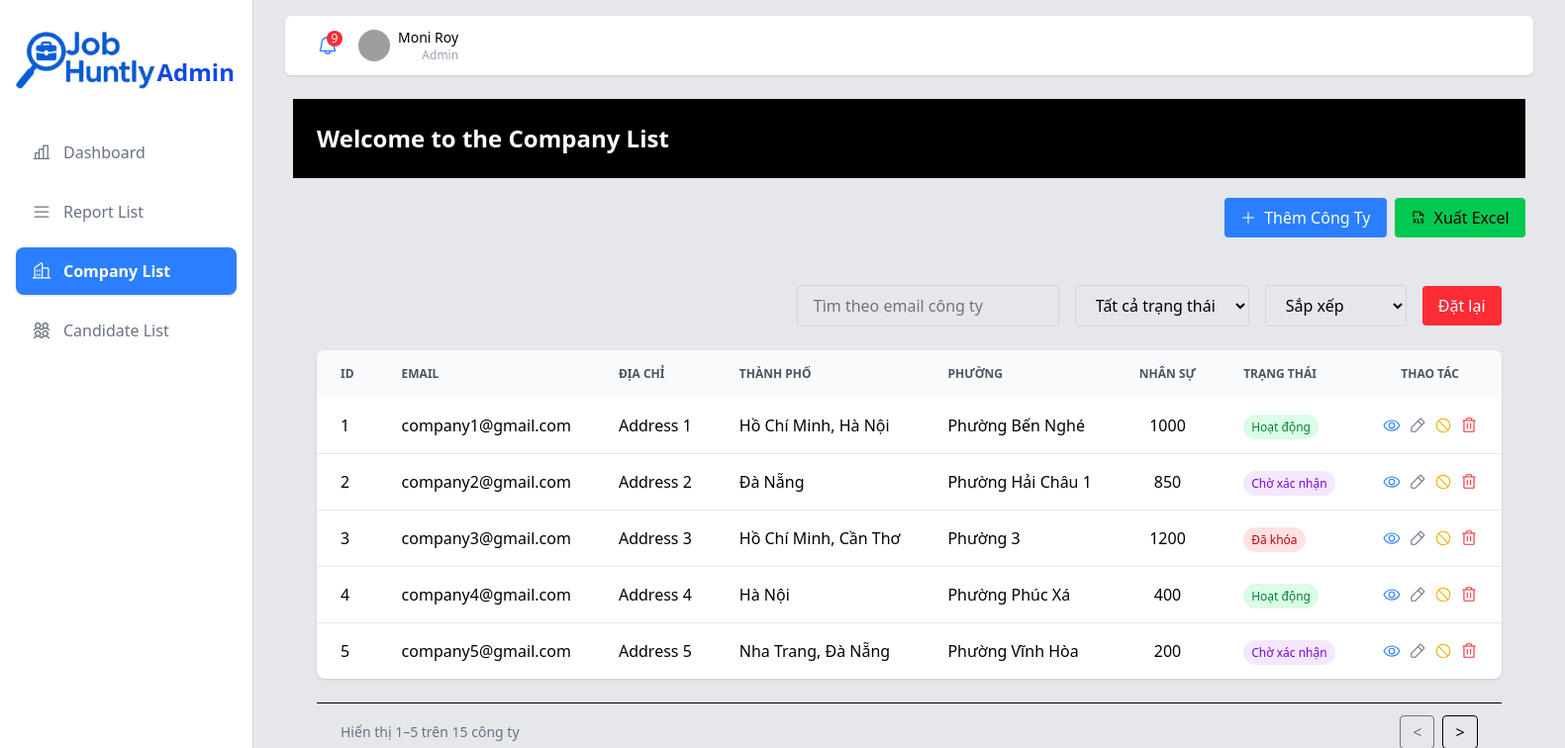
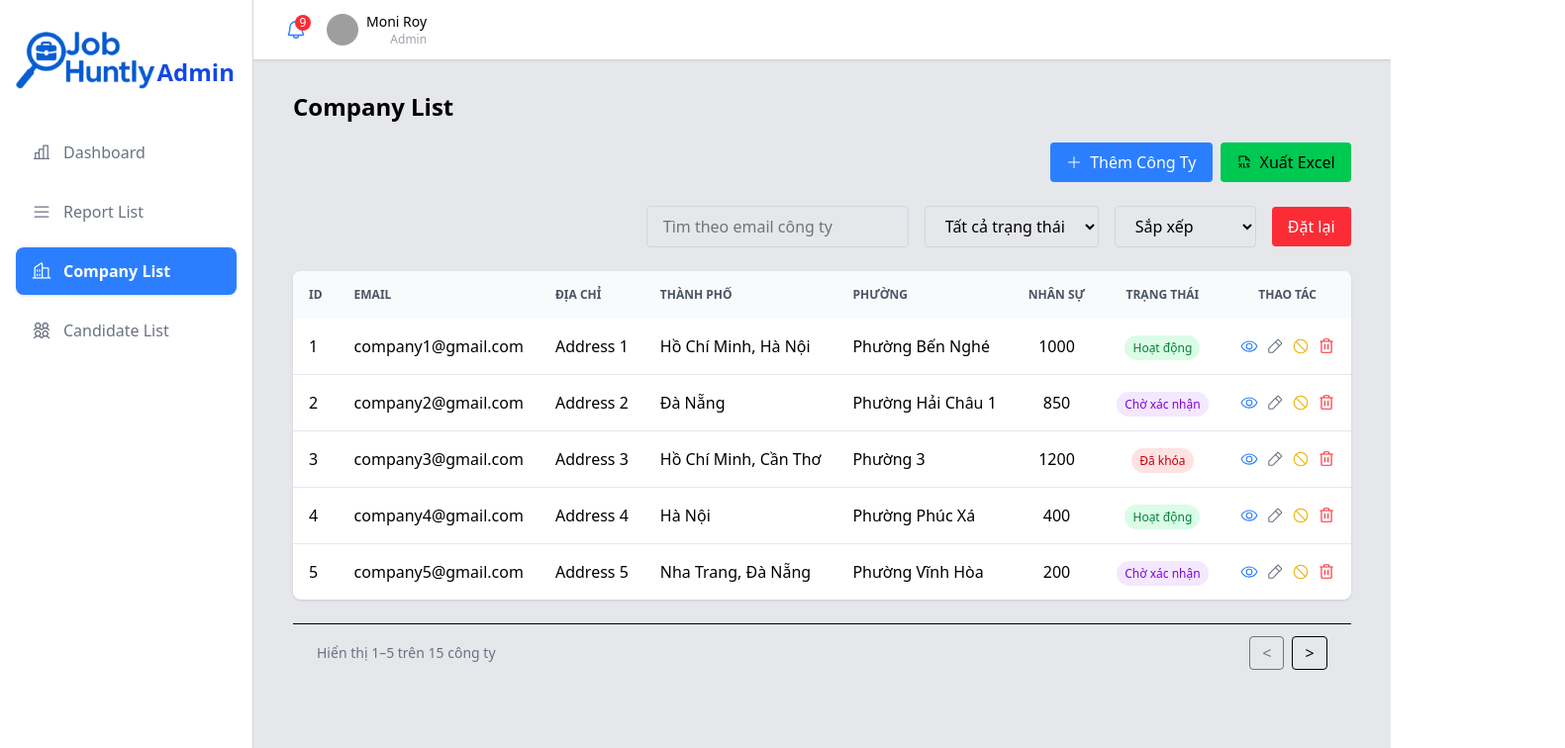
Before and after one commit to Group-3-KTC/job-huntly-admin-app, a React (Vite) app: page /companyList in a window 1280 px wide. Shown: the top 756 px of the page at 99% size, 1581 px wide, since content can reach past the window. Built offline with nearby package versions, Linux system fonts and the light colour scheme; sample sign-in values are in the browser's storage; grey boxes are pictures that could not be loaded.

Commit message:
fix ui layout, fix ui table

```diff
--- a/src/components/layout/Header.tsx
+++ b/src/components/layout/Header.tsx
@@ -2,7 +2,7 @@ import { Bell } from "@phosphor-icons/react";
 
 const Header = () => {
   return (
-    <div className="flex items-center justify-between mx-4 px-4 py-3 bg-white shadow-sm rounded-md">
+    <div className="flex items-center justify-between px-4 py-3 bg-white shadow-sm">
 
 
       {/* Right actions */}
--- a/src/components/ui/Table.tsx
+++ b/src/components/ui/Table.tsx
@@ -56,22 +56,26 @@ export const Table = <T,>({
     <div
       className={`overflow-x-auto bg-white rounded-lg shadow-sm ${className}`}
     >
-      <table className="w-full whitespace-nowrap">
+      <table className="min-w-full whitespace-nowrap">
         <thead>
-          <tr className="text-xs font-medium text-left text-gray-600 uppercase bg-gray-50">
+          <tr className="text-xs font-medium text-gray-600 uppercase bg-gray-50">
             {columns.map((column, index) => (
               <th
                 key={index}
-                className={`px-6 py-4 ${
-                  column.align === "center"
-                    ? "text-center"
-                    : column.align === "right"
-                      ? "text-right"
-                      : ""
-                }`}
+                className="px-4 py-4"
                 style={{ width: column.width }}
               >
-                {column.title}
+                <div
+                  className={`flex items-center ${
+                    column.align === "center"
+                      ? "justify-center"
+                      : column.align === "right"
+                      ? "justify-end"
+                      : "justify-start"
+                  }`}
+                >
+                  {column.title}
+                </div>
               </th>
             ))}
           </tr>
@@ -91,18 +95,30 @@ export const Table = <T,>({
                   ? column.render(value, record, index)
                   : value;
 
+                const isImage =
+                  typeof cellContent === "object" &&
+                  cellContent !== null &&
+                  "type" in cellContent &&
+                  (cellContent.type === "img" || cellContent.type === "Image");
+
                 return (
                   <td
                     key={colIndex}
-                    className={`px-6 py-4 ${
+                    className={`px-4 py-4 ${
                       column.align === "center"
-                        ? "text-center"
+                        ? isImage
+                          ? "" // bỏ text-center nếu là ảnh
+                          : "text-center"
                         : column.align === "right"
-                          ? "text-right"
-                          : ""
+                        ? "text-right"
+                        : ""
                     }`}
                   >
-                    {cellContent}
+                    {isImage ? (
+                      <div className="flex justify-center">{cellContent}</div>
+                    ) : (
+                      cellContent
+                    )}
                   </td>
                 );
               })}
--- a/src/features/candidatelist/components/CandidateTable.tsx
+++ b/src/features/candidatelist/components/CandidateTable.tsx
@@ -263,12 +263,13 @@ export const CandidateTable = ({ candidates, loading, pagination }: Props) => {
           className="object-cover w-10 h-10 rounded-full"
         />
       ),
-      align: "center",
+      align: "right",
       width: "80px",
     },
     {
       key: "username",
       title: "Username",
+      align: "center",
     },
     {
       key: "email",
@@ -288,6 +289,7 @@ export const CandidateTable = ({ candidates, loading, pagination }: Props) => {
           {statusLabel[status].text}
         </span>
       ),
+      align: "center"
     },
     {
       key: "actions",
--- a/src/features/candidatelist/pages/CandidateListPage.tsx
+++ b/src/features/candidatelist/pages/CandidateListPage.tsx
@@ -53,9 +53,10 @@ export const CandidateListPage = () => {
 
   return (
     <>
-      <div className="w-full p-6">
+      <div className="w-full">
+        <h1 className="font-extrabold text-2xl my-4 ml-6">Candidate List</h1>
         <div className="flex items-center justify-end mb-6">
-          <div className="flex gap-2 ">
+          <div className="flex gap-2 mr-6">
             <button
               onClick={handleAddCandidate}
               className="flex items-center px-4 py-2 text-white bg-blue-500 rounded hover:bg-blue-600"
--- a/src/features/companylist/components/CompanyTable.tsx
+++ b/src/features/companylist/components/CompanyTable.tsx
@@ -33,7 +33,7 @@ export const CompanyTable = ({ companies, loading, pagination }: Props) => {
   const columns: TableColumn<Company>[] = [
     { key: "id", title: "ID", width: "80px" },
     { key: "email", title: "Email" },
-    { key: "address", title: "Địa chỉ" },
+    { key: "address", title: "Địa chỉ", align: "left" },
     {
       key: "location_city",
       title: "Thành phố",
@@ -48,6 +48,7 @@ export const CompanyTable = ({ companies, loading, pagination }: Props) => {
     {
       key: "status",
       title: "Trạng thái",
+      align: "center",
       render: (status: keyof typeof statusLabel) => (
         <span
           className={`px-2 py-1 ${statusLabel[status].style} rounded-full text-xs`}
--- a/src/features/companylist/pages/CompanyList.tsx
+++ b/src/features/companylist/pages/CompanyList.tsx
@@ -40,14 +40,10 @@ const CompanyListPage = () => {
   const paginated = filtered.slice((page - 1) * pageSize, page * pageSize);
 
   return (
-    <div className="w-full p-6">
-      <div className="p-6 bg-black">
-        <h1 className="text-2xl font-semibold text-white">
-          Welcome to the Company List
-        </h1>
-      </div>
+    <div className="w-full">
+      <h1 className="font-extrabold text-2xl mx-6 my-4">Company List</h1>
       <div className="flex items-center justify-end mb-6 mt-5">
-        <div className="flex gap-2">
+        <div className="flex gap-2 mr-6">
           <button className="flex items-center px-4 py-2 text-white bg-blue-500 rounded hover:bg-blue-600">
             <PlusIcon size={16} className="mr-2" /> Thêm Công Ty
           </button>
@@ -57,7 +53,7 @@ const CompanyListPage = () => {
         </div>
       </div>
 
-      <div className="p-6 space-y-6">
+      <div className="mx-6 space-y-6">
         <div className="flex flex-wrap items-center justify-end gap-4">
           <input
             type="text"
--- a/src/features/dashboard/pages/DashboardPage.tsx
+++ b/src/features/dashboard/pages/DashboardPage.tsx
@@ -54,7 +54,7 @@ const DashboardPage = () => {
   ];
 
   return (
-    <div className="w-full px-2 md:px-4">
+    <div className="w-full px-2 md:px-6">
       <h1 className="font-extrabold text-2xl my-4">DashBoard</h1>
       <div className="grid grid-cols-1 gap-4 sm:grid-cols-2 xl:grid-cols-4">
         {statisticData.map((item, index) => (
--- a/src/features/reportlist/components/ReportTable.tsx
+++ b/src/features/reportlist/components/ReportTable.tsx
@@ -58,12 +58,12 @@ const ReportTable = () => {
       key: "id",
       title: "ID",
       width: "80px",
-      align: "center",
+      align: "left",
     },
     {
       key: "reportType",
       title: "Report Type",
-      align: "center",
+      align: "left",
     },
     {
       key: "description",
@@ -120,7 +120,7 @@ const ReportTable = () => {
   ];
 
   return (
-    <div className="p-4 space-y-4">
+    <div className="space-y-4 max-w-full">
       <div className="bg-white p-4 rounded-md shadow-lg flex gap-4 items-center justify-between w-full h-[80px] min-h-[80px] overflow-hidden box-border">
         <select
           value={searchField}
--- a/src/features/reportlist/pages/ReportList.tsx
+++ b/src/features/reportlist/pages/ReportList.tsx
@@ -3,8 +3,8 @@ import ReportTable from '../components/ReportTable';
 
 const ReportList = () => {
   return (
- <div className="p-6">
-      <h1 className="text-2xl font-bold mb-2 ml-4">Report Management</h1>
+    <div className="w-full px-2 md:px-6">
+      <h1 className="font-extrabold text-2xl my-4">Report Management</h1>
       <ReportTable />
     </div>
   );
--- a/src/layouts/AdminLayout.tsx
+++ b/src/layouts/AdminLayout.tsx
@@ -7,9 +7,11 @@ const AdminLayout = () => {
   return (
     <div className="flex min-h-screen">
       <Sidebar />
-      <main className="flex-1 px-4 py-16 bg-gray-200 md:p-4">
-        <Header/>
-        <AdminRoutes />
+      <main className="flex-1 bg-gray-200">
+        <Header />
+        <div className="p-4">
+          <AdminRoutes />
+        </div>
       </main>
     </div>
   );
```
Also changed, not shown: 1 other file (tests, documents, lock files or other folders).
